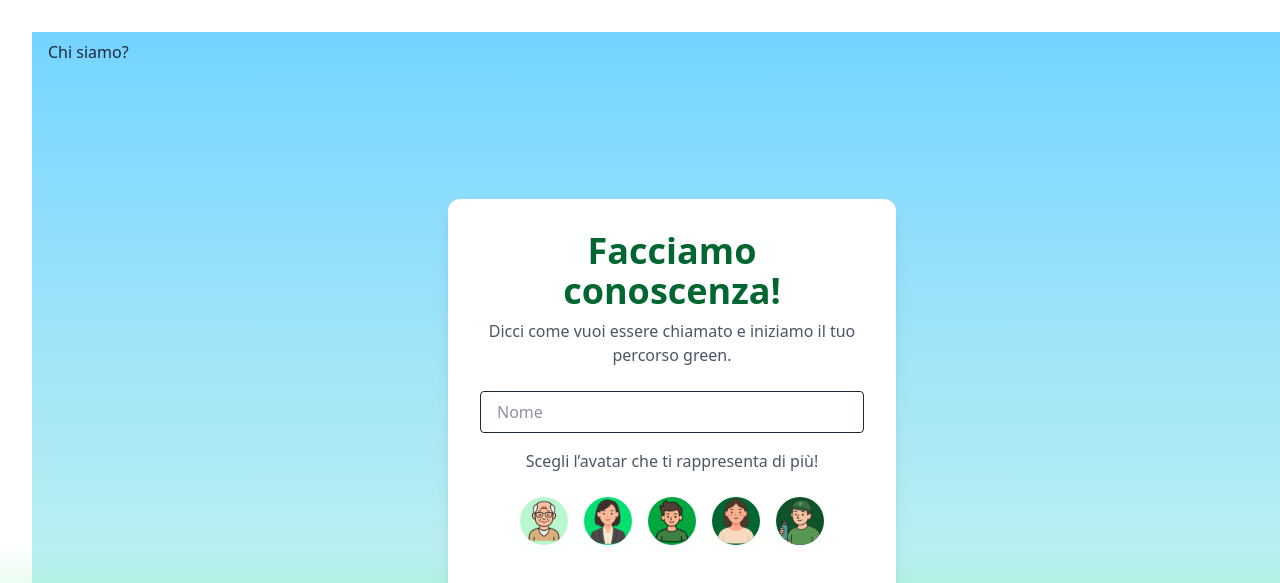
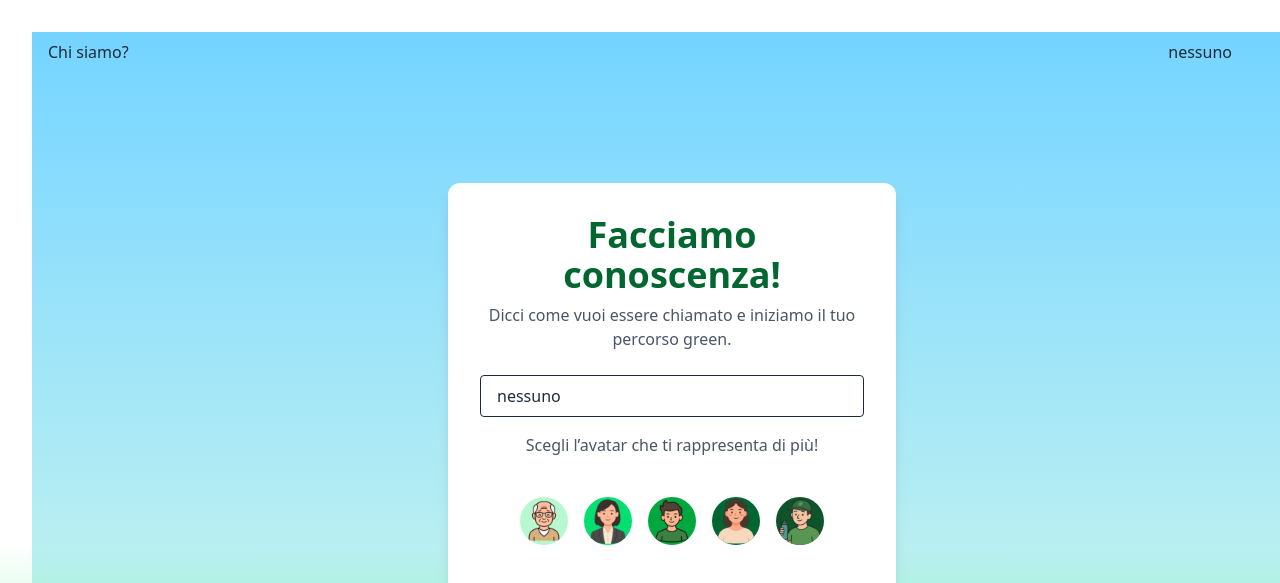
Before and after one commit to refresh-academy/me-green, a React (Vite) app in the folder frontend/: page /usuario in a window 1280 px wide. Shown: the top 583 px of the page. Built offline with nearby package versions, Linux system fonts and the light colour scheme.

Commit message:
Frontend: Aggiornati i componenti Usuario e Layout per mostrare il nome dell'utente vicino all'avatar

```diff
--- a/frontend/src/App.jsx
+++ b/frontend/src/App.jsx
@@ -10,15 +10,22 @@ import Chisiamo from "./routes/Chisiamo.jsx";
 import { useState } from "react";
 
 function App() {
-    const [avatar, setAvatar] = useState(0);
-  return (
+
+  const [avatar, setAvatar] = useState(0);
+  const [utente, setUtente] = useState("nessuno");
+
+    return (
     <BrowserRouter>
       <Routes>
-        <Route element={<Layout iconAvatar={avatar} />}>
+        <Route element={<Layout iconAvatar={avatar} utente={utente} />}>
           <Route path="/" element={<Home changeAvatar={setAvatar}/>} />
           <Route path="chisiamo" element={<Chisiamo />} />
           {/* The 'Usuario' component is used for both 'Chisiamo' and 'Usuario' routes */}
-          <Route path="usuario" element={<Usuario changeAvatar={setAvatar} />} />
+          <Route path="usuario" element={<Usuario
+            changeAvatar={setAvatar}
+            utente={utente}
+            changeUtente={setUtente}
+          />} />
           <Route path="sezioni" element={<Sezioni />} />
           <Route path="domande" element={<Domanda />} />
           <Route path="*" element={<NotFound />} />
--- a/frontend/src/routes/Layout.jsx
+++ b/frontend/src/routes/Layout.jsx
@@ -1,5 +1,13 @@
 import { Link, Outlet } from "react-router";
-const AvatarDisplay = ({iconAvatar}) => {
+
+/*
+
+  React component per mostrare un avatar a partire dal suo indice
+  contenuto nello stato iconAvatar
+
+*/
+
+const AvatarDisplay = ({iconAvatar, utente}) => {
   let avatarSrc = '';
   let avatarAlt = '';
   console.log('Avatar ID:', iconAvatar);
@@ -25,21 +33,27 @@ const AvatarDisplay = ({iconAvatar}) => {
     avatarAlt="Avatar eco"
   }
 
+  const avatarImage = avatarSrc !== '' && (
+    <img className="inline-block size-12 rounded-full ring-2
+                  ring-white bg-green-200 "
+         src={avatarSrc}
+        alt={avatarAlt}
+    />
+  );
+
  return (
-  avatarSrc !== '' && (
-  <img className="inline-block size-12 rounded-full ring-2
-                ring-white bg-green-200 absolute right-12 top-10"
-       src={avatarSrc}
-       alt={avatarAlt}
-       />
-  )
+  <div className="flex flex-col items-center justify-center
+                  absolute right-12 top-10">
+  {avatarImage}
+  <p>{utente}</p>
+  </div>
   );
 }
 
 
 
 
-const Layout = ({iconAvatar}) => {
+const Layout = ({iconAvatar, utente}) => {
 
 
   return (
@@ -49,7 +63,7 @@ const Layout = ({iconAvatar}) => {
       <Link className="absolute left-12 top-10" to="/Chisiamo">
         Chi siamo?
       </Link>
-      <AvatarDisplay iconAvatar={iconAvatar} className="absolute right-12 top-10" />
+      <AvatarDisplay iconAvatar={iconAvatar} utente={utente} className="absolute right-12 top-10" />
 
       {/* Outlet per mostrare le pagine */}
       <Outlet />
--- a/frontend/src/routes/Usuario.jsx
+++ b/frontend/src/routes/Usuario.jsx
@@ -1,6 +1,6 @@
 import { Link } from "react-router";
 
-const Usuario = ({changeAvatar}) => {
+const Usuario = ({changeAvatar, changeUtente, utente}) => {
   return (
     <div className="min-h-screen flex items-center justify-center px-4">
       <div className="bg-white bg-opacity-90 rounded-xl shadow-lg p-8 max-w-md w-full text-center z-50">
@@ -17,6 +17,8 @@ const Usuario = ({changeAvatar}) => {
             name="nome"
             placeholder="Nome"
             className="w-full border gray-300 rounded px-4 py-2"
+            value={utente}
+            onChange={(e) => changeUtente(e.target.value)}
             required
           />
 
@@ -24,18 +26,24 @@ const Usuario = ({changeAvatar}) => {
             Scegli l’avatar che ti rappresenta di più!
           </p>
 
-          <div className="flex justify-center gap-4 mt-4">
+          <div className="flex justify-center items-center gap-4 mt-4 h-20">
+            {/* Avatar predefinito */}
             <input type="radio" name="avatar" className="hidden" value={0} readOnly checked/>
             {/* Avatar personalizzati */}
-            <label> <img className="inline-block size-12 rounded-full ring-2 ring-white bg-green-200 cursor-pointer" src="avatar-senior.png" alt="Avatar senior"/>
+            <label className="size-12 hover:size-16 cursor-pointer">
+              <img className="inline-block w-full h-full rounded-full ring-2 ring-white bg-green-200" src="avatar-senior.png" alt="Avatar senior"/>
             <input type="radio" name="avatar" className="hidden" value={1} onChange={(e)=>changeAvatar(e.target.value)} /></label>
-            <label><img className="inline-block size-12 rounded-full ring-2 ring-white bg-green-400 cursor-pointer" src="avatar-adulta.png" alt="Avatar adulta"/>
+            <label className="size-12 hover:size-16 cursor-pointer">
+              <img className="inline-block w-full h-full rounded-full ring-2 ring-white bg-green-400 cursor-pointer" src="avatar-adulta.png" alt="Avatar adulta"/>
            <input type="radio" name="avatar" className="hidden" value={2} onChange={(e)=>changeAvatar(e.target.value)}/></label>
-           <label> <img className="inline-block size-12 rounded-full ring-2 ring-white bg-green-600 cursor-pointer" src="avatar-giovane.png" alt="Avatar giovane"/>
+           <label className="size-12 hover:size-16 cursor-pointer">
+              <img className="inline-block w-full h-full rounded-full ring-2 ring-white bg-green-600 cursor-pointer" src="avatar-giovane.png" alt="Avatar giovane"/>
            <input type="radio" name="avatar" className="hidden" value={3} onChange={(e)=>changeAvatar(e.target.value)}/></label>
-           <label><img className="inline-block size-12 rounded-full ring-2 ring-white bg-green-800 cursor-pointer" src="avatar-neutral.png" alt="Avatar neutral"/>
+           <label className="size-12 hover:size-16 cursor-pointer">
+              <img className="inline-block w-full h-full rounded-full ring-2 ring-white bg-green-800 cursor-pointer" src="avatar-neutral.png" alt="Avatar neutral"/>
           <input type="radio" name="avatar" className="hidden" value={4} onChange={(e)=>changeAvatar(e.target.value)}/></label>
-          <label><img className="inline-block size-12 rounded-full ring-2 ring-white bg-green-900 cursor-pointer" src="avatar-eco.png" alt="Avatar eco"/>
+          <label className="size-12 hover:size-16 cursor-pointer">
+              <img className="inline-block w-full h-full rounded-full ring-2 ring-white bg-green-900 cursor-pointer" src="avatar-eco.png" alt="Avatar eco"/>
           <input type="radio" name="avatar" className="hidden" value={5} onChange={(e)=>changeAvatar(e.target.value)} /></label>
           </div>
 
```
